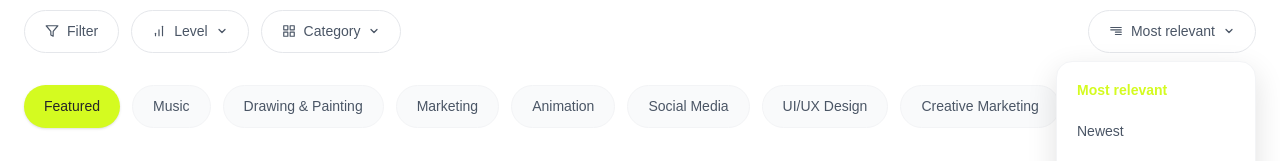
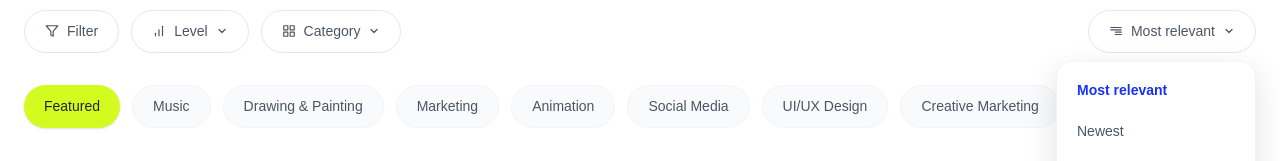
Before and after one commit to redoykhan28/bytespace-new, a Next.js app: page /courses in a window 1280 px wide. Both pictures are taken after a click on the button "Most relevant". Shown: the part 374-535 px from the top of the page. Built offline with nearby package versions, Linux system fonts and the light colour scheme; a web font is replaced by a local one.

Commit message:
fix: sort dropdown and filter button hover now use blue for consistent visibility

```diff
--- a/src/app/courses/page.tsx
+++ b/src/app/courses/page.tsx
@@ -168,7 +168,7 @@ function CoursesContent() {
                   setQuery('');
                   setCurrentPage(1);
                 }}
-                className="flex items-center gap-2 px-5 py-2.5 rounded-full border border-gray-200 text-[14px] font-satoshi font-medium text-gray-600 hover:border-primary hover:text-primary transition-all"
+                className="flex items-center gap-2 px-5 py-2.5 rounded-full border border-gray-200 text-[14px] font-satoshi font-medium text-gray-600 hover:border-[#1A32F5] hover:text-[#1A32F5] transition-all"
               >
                 <svg width="14" height="14" viewBox="0 0 24 24" fill="none" stroke="currentColor" strokeWidth="2" strokeLinecap="round" strokeLinejoin="round">
                   <polygon points="22 3 2 3 10 12.46 10 19 14 21 14 12.46 22 3"></polygon>
@@ -266,7 +266,7 @@ function CoursesContent() {
                     <button
                       key={opt}
                       onClick={() => { setSortBy(opt); setSortOpen(false); setCurrentPage(1); }}
-                      className={`w-full text-left px-5 py-2.5 text-[14px] font-satoshi hover:bg-gray-50 transition-colors ${sortBy === opt ? 'text-primary font-semibold' : 'text-gray-600'}`}
+                      className={`w-full text-left px-5 py-2.5 text-[14px] font-satoshi hover:bg-gray-50 transition-colors ${sortBy === opt ? 'text-[#1A32F5] font-semibold' : 'text-gray-600'}`}
                     >
                       {opt}
                     </button>
```
